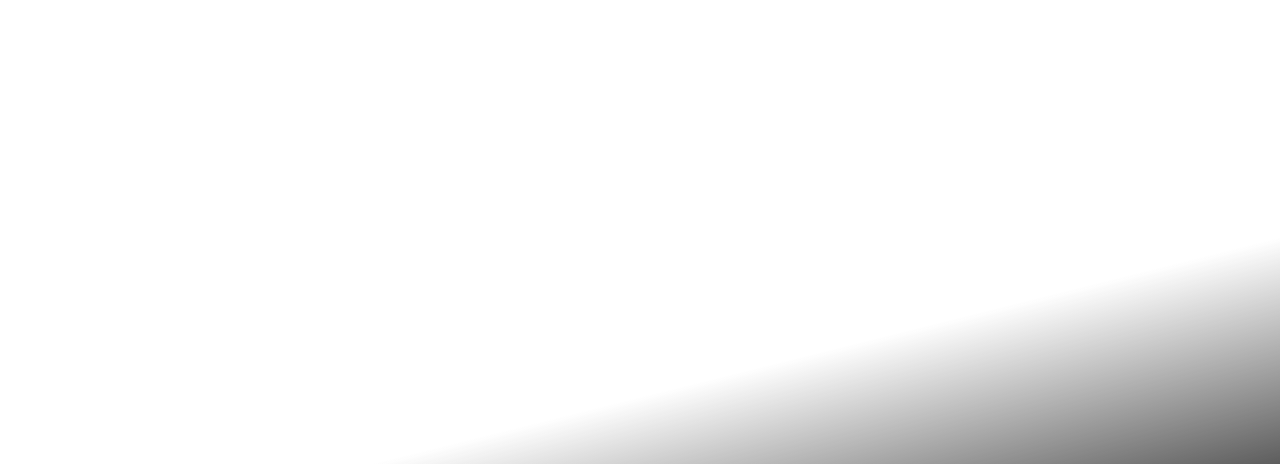
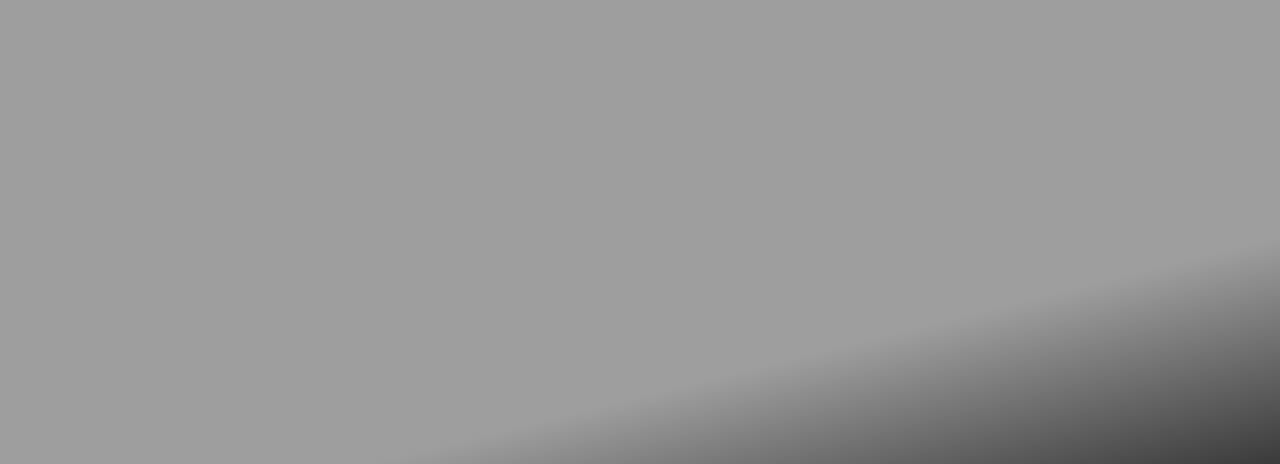
Before and after one commit to Javier-Lim/tpintegrador, a plain HTML site: page index.html in a window 1280 px wide. Shown: the part 81-545 px from the top of the page. Drawn offline with nearby package versions, Linux system fonts and the light colour scheme; the site is published under a folder, as on GitHub Pages, so addresses that start at the root find nothing.

Commit message:
Update style.css

```diff
--- a/public/css/style.css
+++ b/public/css/style.css
@@ -1,5 +1,5 @@
 .cantainer-fluid {
-  background: url(/public/img/hawaii.jpg) no-repeat center center/cover,
+  background: url(../img/hawaii.jpg) no-repeat center center/cover,
     linear-gradient(166deg, #ffffff 50%, #000000c8 75%);
   background-blend-mode: multiply;
   height: 100vmin;
```
